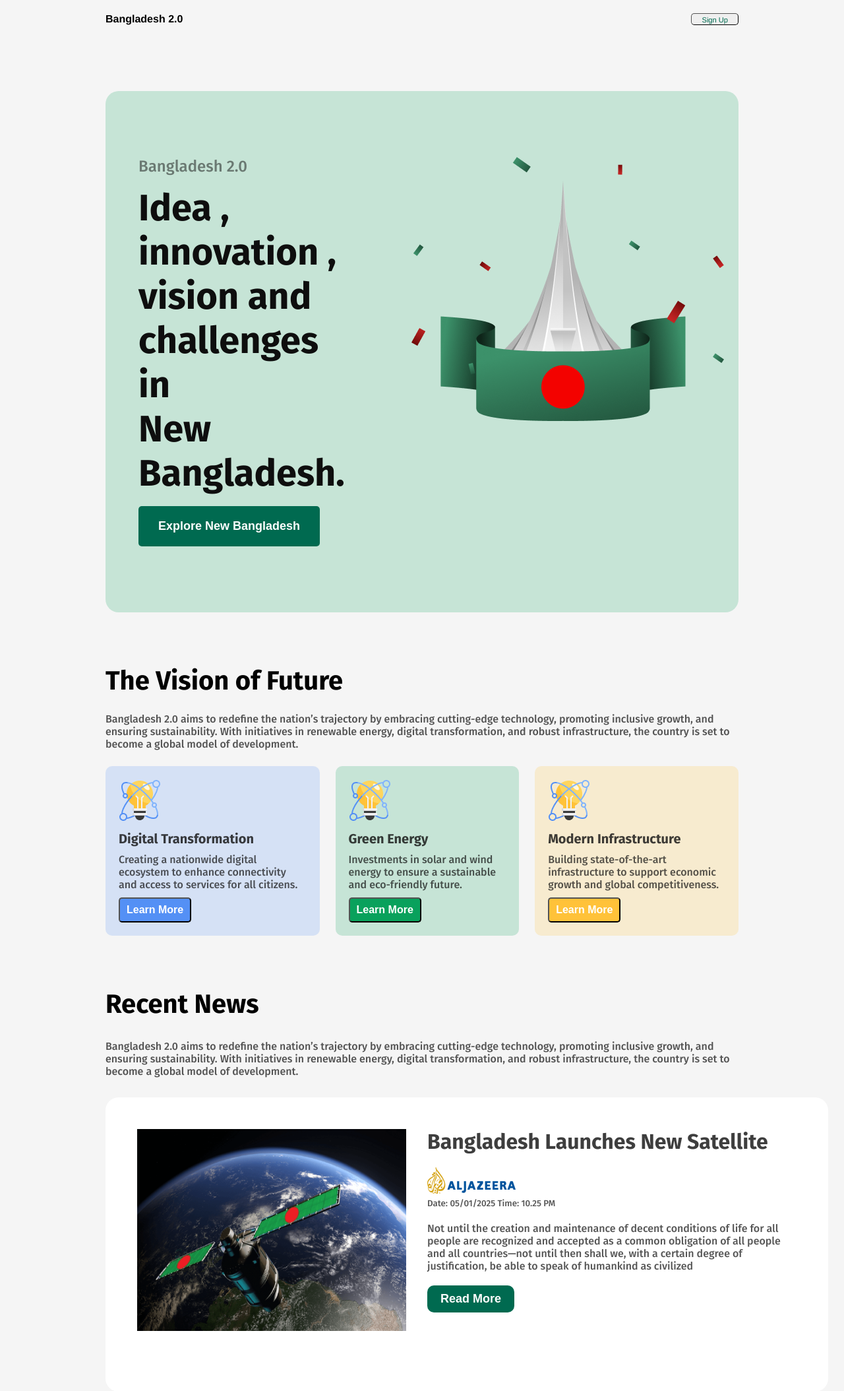
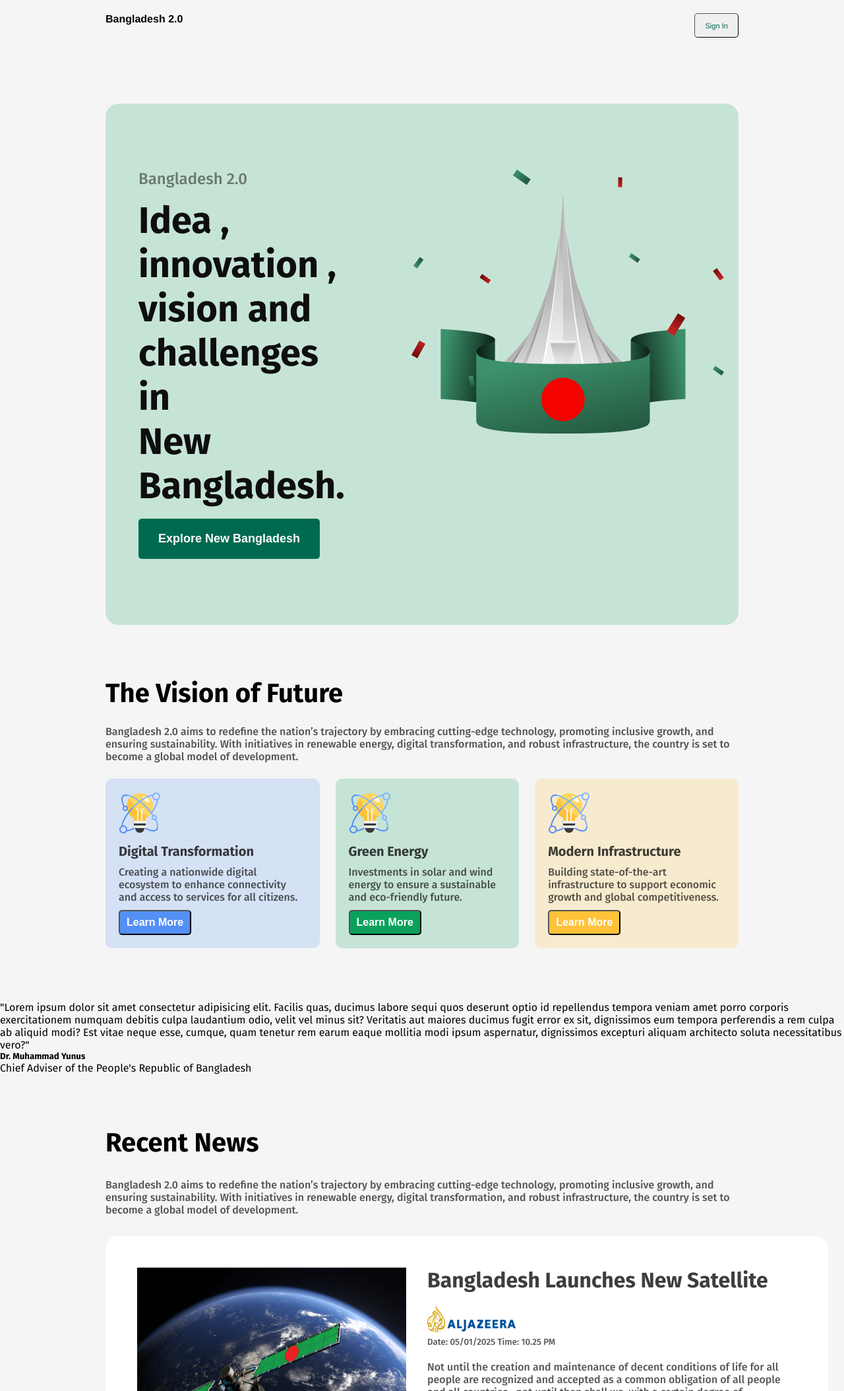
Before and after one commit to arifkhondokar09/assignment-01, a plain HTML site: page index.html in a window 1280 px wide. Shown: the top 2108 px of the page at 66% size. Drawn offline with Linux system fonts and the light colour scheme.

Commit message:
complete

```diff
--- a/index.html
+++ b/index.html
@@ -12,7 +12,7 @@
   <header>
     <nav class="nav">
       <p class="logotext">Bangladesh 2.0</p>
-      <button class="navbutton"><small>Sign Up</small></button>
+      <button class="navbutton"><small>Sign In</small></button>
     </nav>
   </header>
 
@@ -68,6 +68,19 @@
       </div>
 
     </section>
+
+
+
+
+<section class="section1">
+  <p class="section1-description">"Lorem ipsum dolor sit amet consectetur adipisicing elit. Facilis quas, ducimus labore sequi quos deserunt optio id repellendus tempora veniam amet porro corporis exercitationem numquam debitis culpa laudantium odio, velit vel minus sit? Veritatis aut maiores ducimus fugit error ex sit, dignissimos eum tempora perferendis a rem culpa ab aliquid modi? Est vitae neque esse, cumque, quam tenetur rem earum eaque mollitia modi ipsum aspernatur, dignissimos excepturi aliquam architecto soluta necessitatibus vero?"</p>
+  <h5 class="section1-name">Dr. Muhammad Yunus</h5>
+  <p class="section1-designation">Chief Adviser of the People's Republic of Bangladesh</p>
+</section>
+
+
+
+
 
 
 
@@ -159,6 +172,8 @@
 
  </section>
 
+
+
   </main>
 
 
--- a/styles/style.css
+++ b/styles/style.css
@@ -41,7 +41,7 @@ nav .navbutton{
     font-style: 16px;
     font-weight: 500;
     border-radius: 5px;
-   padding: 0px 15px;
+   padding: 10px 15px;
    border-width: 1px;
 padding-top: opx;
 color:rgba(0, 106, 80, 1) ;
@@ -470,3 +470,4 @@ border-top-right-radius: 8px ;
   margin: 30px 250px;
 
 }
+  button:hover{ background-color: green;}
```
